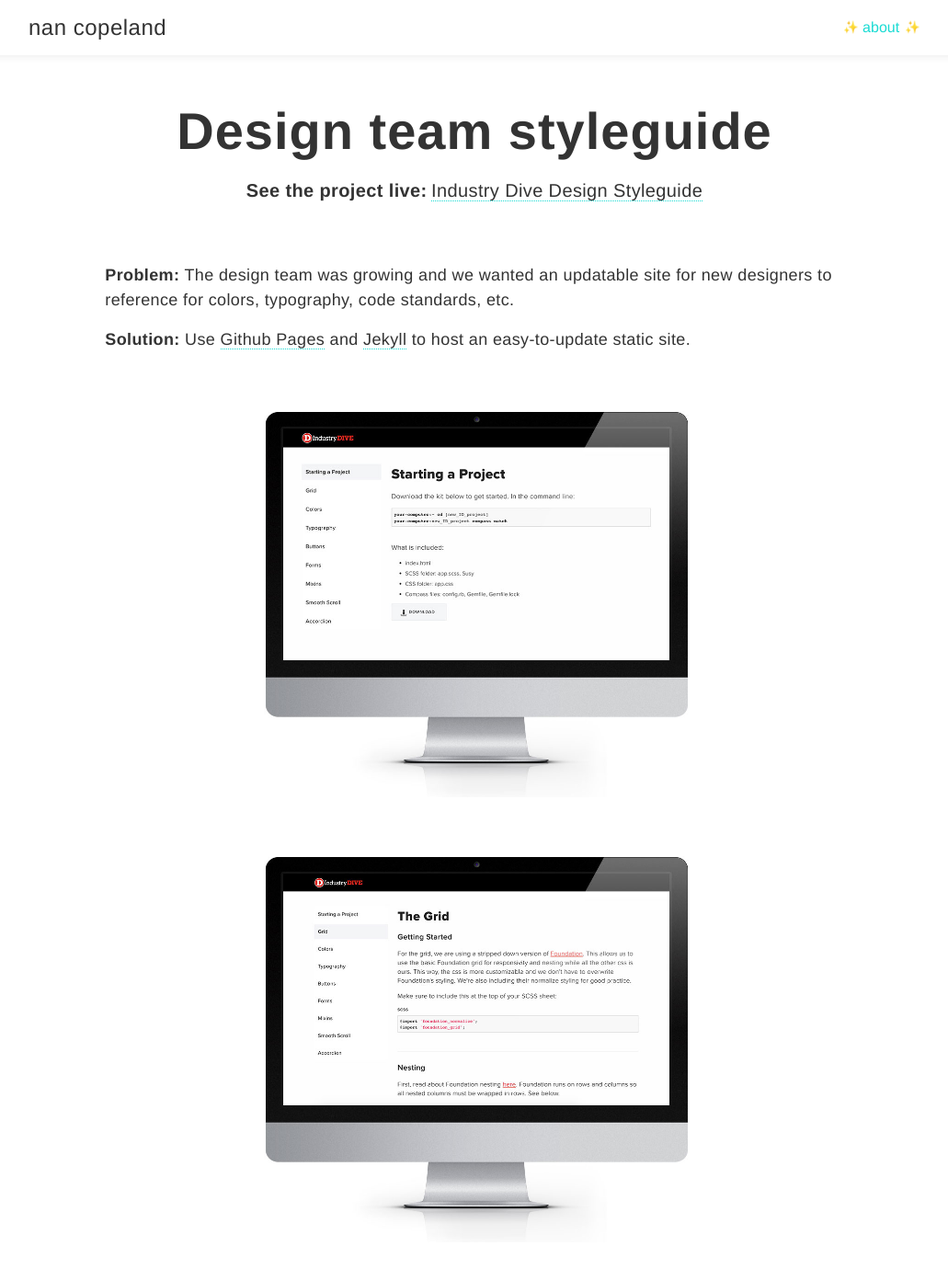
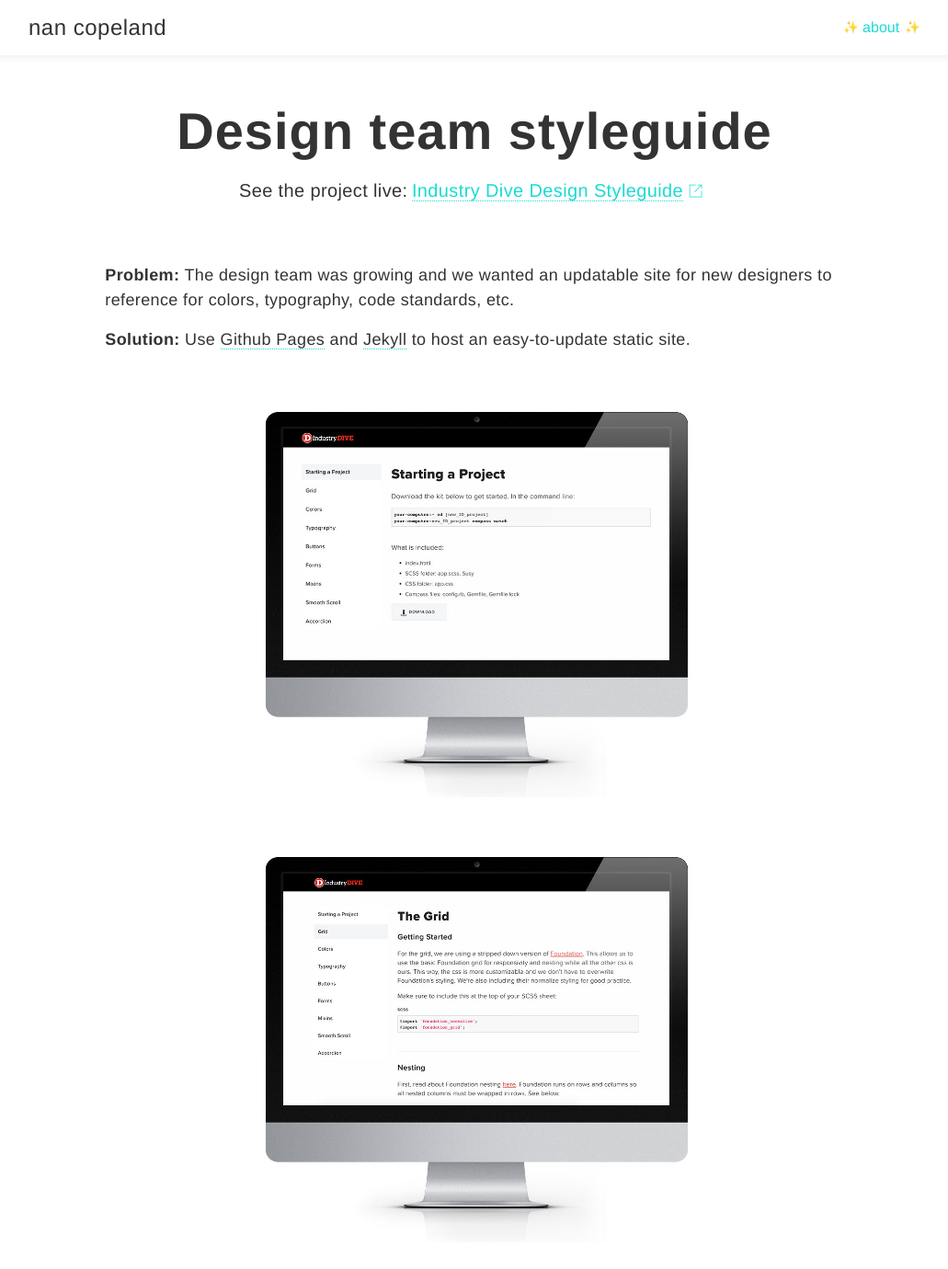
Before and after one commit to nancopeland/old-portfolio-site, a Jekyll site: the page built from _posts/2016-12-1-living-style-guide.markdown, in a window 1280 px wide and 1400 px high. Shown: the top 1380 px of the window at 92% size, without its empty margins (124-1155 px from the left). Built offline with Jekyll 4.4.1, drawn with Linux system fonts in a browser that asks for light colours; nearby versions of some CDN libraries; emoji names are drawn with the system emoji font.

Commit message:
adds offsite icon to live project links

```diff
--- a/_layouts/post.html
+++ b/_layouts/post.html
@@ -13,7 +13,7 @@ layout: default
             	<ul>
             		<li><a href="{{ page.live-project-link | escape }}" target="_blank">{{ page.live-project-name | escape }}</a></li>
             		{% if page.live-project-2 %}
-            			<li><a href="{{ page.live-project-link-2 | escape }}" target="_blank">{{ page.live-project-name-2 | escape }}</a></li>
+            		    <li><a href="{{ page.live-project-link-2 | escape }}" target="_blank">{{ page.live-project-name-2 | escape }}</a></li>
             		{% endif %}
             	</ul>
           	</header>
--- a/_sass/partials/_posts.scss
+++ b/_sass/partials/_posts.scss
@@ -11,7 +11,6 @@
 	}
 	p {
 		display: inline-block;
-		font-weight: 700;
 	}
 	ul {
 		display: inline-block;
@@ -19,20 +18,20 @@
 		padding: 0;
 		li {
 			display: inline-block;
-			&:nth-child(2) {
-				&:before {
-					content: ',';
-					margin-right: .5rem;
-				}
+			&:after {
+				background: url('../img/off_site_icon.svg') no-repeat left center transparent;
+				background-size: 100% 100%;
+    			content: "\0000a0";
+    			display: inline-block;
+				margin: 0 0.5rem 0 0.375rem;
+			    line-height: .7;
+			    height: 15px;
+			    width: 15px;
+			}
+			a {
+				color: $turquoise;
 			}
 		}
-	}
-	hr {
-		background-color: $turquoise;
-		border: 0px;
-		height: 5px;
-		margin: 3rem 0;
-		width: 35%;
 	}
 }
 .post-content {
```
Also changed, not shown: assets/img/off_site_icon.svg (added), 6 other files.
